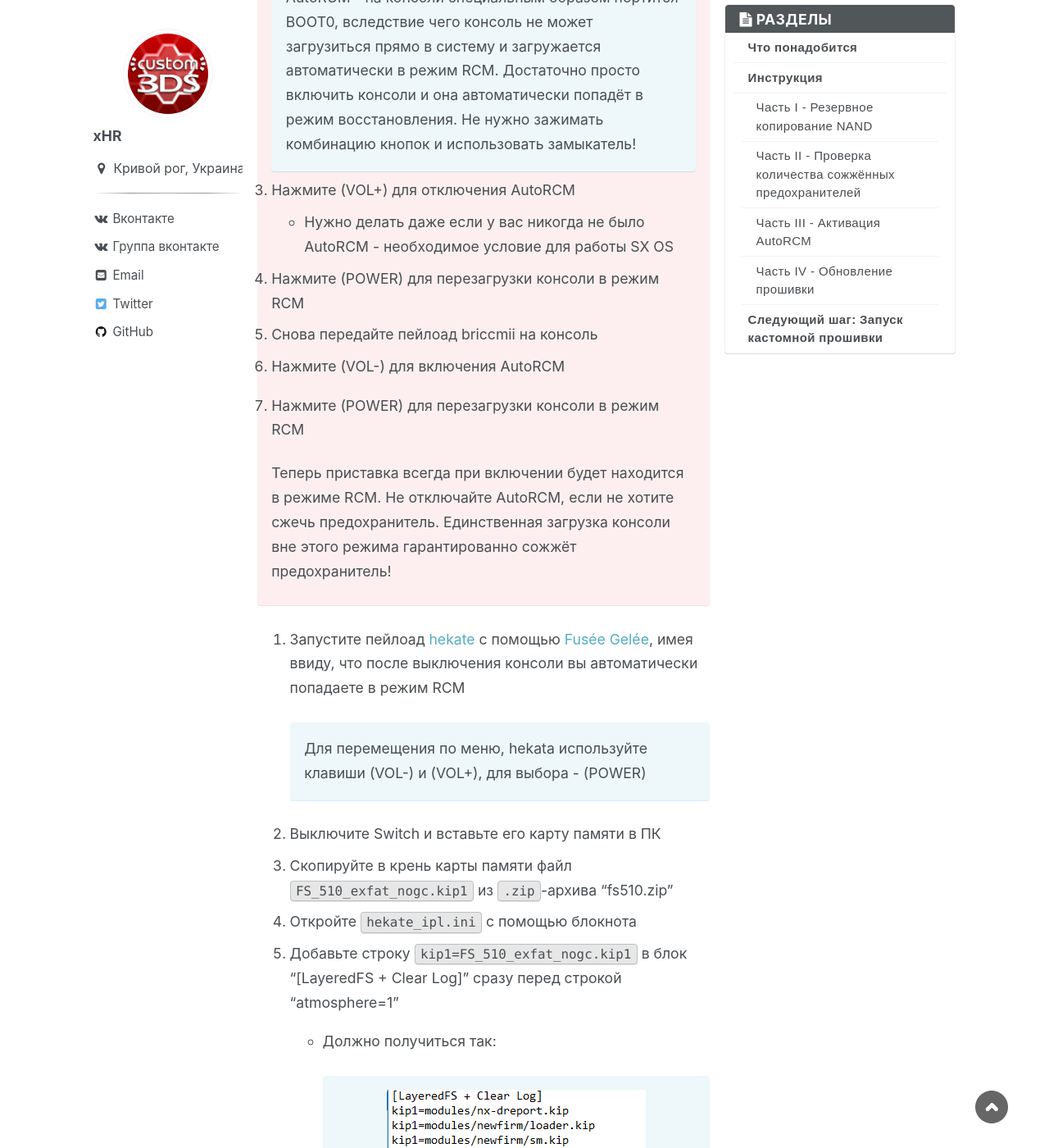
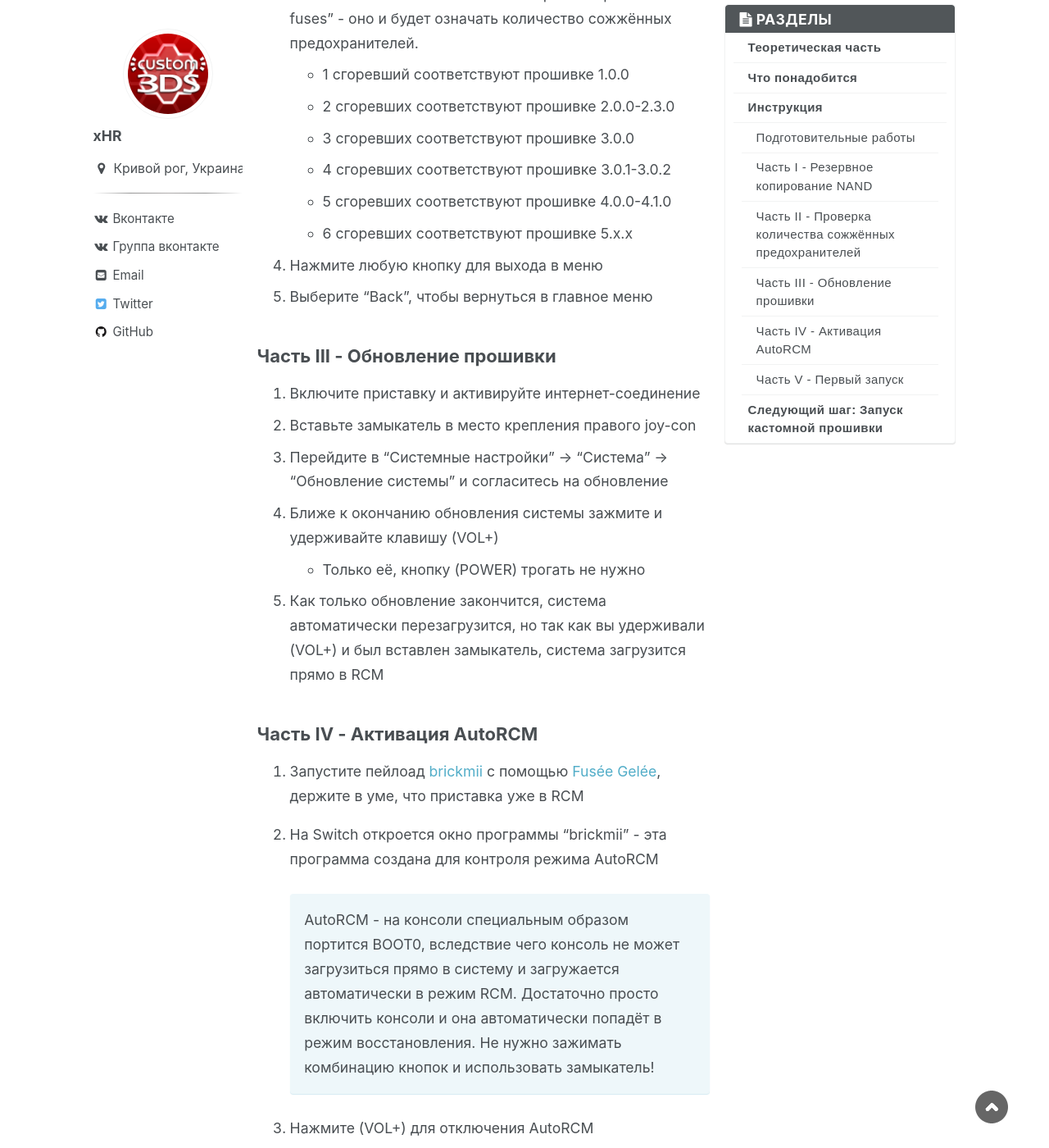
Before and after one commit to rashevskyv/kefir, a Jekyll site: the page built from _pages/update-to-latest.md, in a window 1280 px wide and 1400 px high, scrolled down 3525 px. Shown: the whole window at 82% size. Built offline with Jekyll 4.4.1, drawn with Linux system fonts in a browser that asks for light colours; nearby versions of some CDN libraries; some of the changed text lies outside the part shown.

Commit message:
fix bug about autorcm in safe update section

```diff
--- a/_config.yml
+++ b/_config.yml
@@ -73,7 +73,7 @@ social:
 analytics:
   provider               : "google" # false (default), "google", "google-universal", "custom"
   google:
-    tracking_id          : "UA-92824803-1"
+    tracking_id          : "UA-92824803-5"
 
 
 # Site Author
--- a/_pages/atmos/atmos.md
+++ b/_pages/atmos/atmos.md
@@ -1,28 +1,35 @@
 ---
 permalink: /atmos.html
-title: Atmosphere
+title: Запуск Atmosphere
 author_profile: true
 ---
 {% include toc title="Разделы" %}
 
 Хоть в текущем виде эту CFW и не следовало бы называть Atmosphere, для удобства я буду продолжать это делать. В данный момент это скорее официальная прошивка с запущенными модулями от Atmosphere
 
-# Запуск Atmosphere
-
-## Что понадобится
+# Что понадобится
 
 * Свежая версия пейлоада [hekate](https://github.com/CTCaer/hekate/releases/latest){:target="_blank"}
+* Свежая версия [SDFilesSwitch](https://github.com/tumGER/SDFilesSwitch/releases/latest){:target="_blank"}
 
-## Инструкция
 
-### Запуск Atmosphere
+# Инструкция
+## Подготовительные работы
+
+Если вы делали [безопасное обновление системы](update-to-latest){:target="_blank"}, **пропустите этот шаг**! Переписав `hekate_ipl.ini` после безопасного обновления вы рискуете обновить прошивку слота для картриджа!!
+{: .notice--danger}
+
+1. Выключите Switch и вставьте его карту памяти в ПК
+1. Скопируйте содержимое `.zip`-архива [SDFilesSwitch](https://github.com/tumGER/SDFilesSwitch/releases/latest){:target="_blank"} в корень карты памяти
+
+## Запуск Atmosphere
 
 1. Запустите пейлоад [hekate](https://github.com/CTCaer/hekate/releases/latest){:target="_blank"} с помощью [Fusée Gelée](fusee-gelee){:target="_blank"}
 
 	Для перемещения по меню, hekata используйте клавиши (VOL-) и (VOL+), для выбора - (POWER)
 	{: .notice--info}
 
-1. На эране приставки выберите "Launch firmware" -> "LayeredFS + Clear Log"
+1. На экране приставки выберите "Launch firmware" -> "LayeredFS + Clear Log"
 
 ___
 
--- a/_pages/update-to-latest.md
+++ b/_pages/update-to-latest.md
@@ -4,6 +4,8 @@ title: Безопасное обновление прошивки
 author_profile: true
 ---
 {% include toc title="Разделы" %}
+
+# Теоретическая часть
 
 Для удобства использования взлома в данный момент лучшим решением будет обновить прошивку до актуальной - {% include /vars/sys_version.txt %}. Однако, если ваша прошивка была ниже, чем 5.0.0. то обновившись вы рискуете остаться без колдбута, который, возможно, когда-нибудь нам подарят авторы атмосферы. Наиболее правильным решением в такой ситуации будет обновление с возможностью даунгрейда.
 
@@ -22,11 +24,25 @@ author_profile: true
 
 * Умение [запускать пейлоады через Fusée Gelée](fusee-gelee){:target="_blank"}
 * Свежая версия пейлоада [hekate](https://github.com/CTCaer/hekate/releases/latest){:target="_blank"}
-* [Ключи](/files/keys.zip){:target="_blank"}, одинаковые для всех консолей
+* Свежая версия [SDFilesSwitch](https://github.com/tumGER/SDFilesSwitch/releases/latest){:target="_blank"}
 * Модуль системы [FS_510_exfat_nogc.kip1](files/fs510.zip){:target="_blank"}
 * Свежая версия [briccmii](https://switchtools.sshnuke.net/){:target="_blank"}
 
 # Инструкция
+
+### Подготовительные работы
+
+1. Выключите Switch и вставьте его карту памяти в ПК
+1. Скопируйте содержимое `.zip`-архива [SDFilesSwitch](https://github.com/tumGER/SDFilesSwitch/releases/latest){:target="_blank"} в корень карты памяти
+1. Скопируйте в корень карты памяти файл `FS_510_exfat_nogc.kip1` из `.zip`-архива "fs510.zip"
+1. Откройте `hekate_ipl.ini` с помощью блокнота
+1. Добавьте строку `kip1=FS_510_exfat_nogc.kip1` в блок "[LayeredFS + Clear Log]" сразу перед строкой "atmosphere=1"
+	* Должно получиться так:
+
+		![]({{ base_path }}/images/screenshots/hekate_settings.png)
+		{: .text-center}
+		{: .notice--info}
+
 
 ## Часть I - Резервное копирование NAND
 
@@ -53,38 +69,39 @@ author_profile: true
 1. Нажмите любую кнопку для выхода в меню
 1. Выберите "Back", чтобы вернуться в главное меню
 
-## Часть III - Активация AutoRCM
+## Часть III - Обновление прошивки
 
-1. Запустите пейлоад [briccmii](https://switchtools.sshnuke.net/){:target="_blank"} с помощью [Fusée Gelée](fusee-gelee){:target="_blank"}, держите в уме, что приставка уже в RCM
-1. На Switch откроется окно программы "briccmii" - эта программа создана для контроля режима AutoRCM
+1. Включите приставку и активируйте интернет-соединение
+1. Вставьте замыкатель в место крепления правого joy-con
+1. Перейдите в "Системные настройки" -> "Система"  -> "Обновление системы" и согласитесь на обновление
+1. Ближе к окончанию обновления системы зажмите и удерживайте клавишу (VOL+)
+	* Только её, кнопку (POWER) трогать не нужно
+1. Как только обновление закончится, система автоматически перезагрузится, но так как вы удерживали (VOL+) и был вставлен замыкатель, система загрузится прямо в RCM
+
+## Часть IV - Активация AutoRCM
+
+1. Запустите пейлоад [brickmii](https://switchtools.sshnuke.net/){:target="_blank"} с помощью [Fusée Gelée](fusee-gelee){:target="_blank"}, держите в уме, что приставка уже в RCM
+1. На Switch откроется окно программы "brickmii" - эта программа создана для контроля режима AutoRCM
 
 	AutoRCM - на консоли специальным образом портится BOOT0, вследствие чего консоль не может загрузиться прямо в систему и загружается автоматически в режим RCM. Достаточно просто включить консоли и она автоматически попадёт в режим восстановления. Не нужно зажимать комбинацию кнопок и использовать замыкатель!
 	{: .notice--info}
 
 1. Нажмите (VOL+) для отключения AutoRCM
-	* Нужно делать даже если у вас никогда не было AutoRCM - необходимое условие для работы SX OS
 1. Нажмите (POWER) для перезагрузки консоли в режим RCM
-1. Снова передайте пейлоад briccmii на консоль
+1. Снова передайте пейлоад [brickmii](https://switchtools.sshnuke.net/){:target="_blank"} на консоль с помощью [Fusée Gelée](fusee-gelee){:target="_blank"}
 1. Нажмите (VOL-) для включения AutoRCM
 1. Нажмите (POWER) для перезагрузки консоли в режим RCM
 
 	Теперь приставка всегда при включении будет находится в режиме RCM. Не отключайте AutoRCM, если не хотите сжечь предохранитель. Единственная загрузка консоли вне этого режима гарантированно сожжёт предохранитель!
-{: .notice--danger}
+
+1. Проверьте не сгорели ли после обновления предохранители, выполнив ещё раз [Часть II](#%D0%A7%D0%B0%D1%81%D1%82%D1%8C-ii---%D0%9F%D1%80%D0%BE%D0%B2%D0%B5%D1%80%D0%BA%D0%B0-%D0%BA%D0%BE%D0%BB%D0%B8%D1%87%D0%B5%D1%81%D1%82%D0%B2%D0%B0-%D1%81%D0%BE%D0%B6%D0%B6%D1%91%D0%BD%D0%BD%D1%8B%D1%85-%D0%BF%D1%80%D0%B5%D0%B4%D0%BE%D1%85%D1%80%D0%B0%D0%BD%D0%B8%D1%82%D0%B5%D0%BB%D0%B5%D0%B9){:target="_blank"}
+
+## Часть V - Первый запуск
 
 1. Запустите пейлоад [hekate](https://github.com/CTCaer/hekate/releases/latest){:target="_blank"} с помощью [Fusée Gelée](fusee-gelee){:target="_blank"}, имея ввиду, что после выключения консоли вы автоматически попадаете в режим RCM
 
 	Для перемещения по меню, hekata используйте клавиши (VOL-) и (VOL+), для выбора - (POWER)
 	{: .notice--info}
-
-1. Выключите Switch и вставьте его карту памяти в ПК
-1. Скопируйте в крень карты памяти файл `FS_510_exfat_nogc.kip1` из `.zip`-архива "fs510.zip"
-1. Откройте `hekate_ipl.ini` с помощью блокнота
-1. Добавьте строку `kip1=FS_510_exfat_nogc.kip1` в блок "[LayeredFS + Clear Log]" сразу перед строкой "atmosphere=1"
-	* Должно получиться так:
-
-		![]({{ base_path }}/images/screenshots/hekate_settings.png)
-		{: .text-center}
-		{: .notice--info}
 
 1. Перейдите в "Launch firmware" -> "LayeredFS + Clear Log"
 1. Приставка загрузится в штатном режиме
@@ -92,15 +109,6 @@ author_profile: true
 Теперь при каждом запуске "LayeredFS + Clear Log" у вас будет запускаться кастомная прошивка с поддержкой LayeredFS, чистится логи и подменятся системный модуль, позволяющий не обновлять прошивку слота для картриджей. Если вы захотите запустить другую конфигурацию hekate, не забудьте добавить строку `kip1=FS_510_exfat_nogc.kip1` в конфиг. Помните, что запуск SX OS или любой другой прошивки без этого модуля приведут к обновлению прошивки слота и при даунгрейде на прошивку ниже, чем 4.0.0 он перестанет рабоать! Это значит, что слот не будет работать ТОЛЬКО на прошивке ниже, чем 4.0.0. На любой прошивке выше он будет работать в обычном режиме!
 {: .notice--warning}
 
-## Часть IV - Обновление прошивки
-
-1. Активируйте интернет-соединение
-1. Перейдите в "Системные настройки" -> "Система"  -> "Обновление системы" и согласитесь на обновление
-1. Как только обновление закончится, система автоматически перезагрузится, но так как вы активировали AutoRCM, приставка сразу перейдёт в режим RCM
-1. Проверьте не сгорели ли после обновления предохранители, выполнив ещё раз [Часть II](#%D0%A7%D0%B0%D1%81%D1%82%D1%8C-ii---%D0%9F%D1%80%D0%BE%D0%B2%D0%B5%D1%80%D0%BA%D0%B0-%D0%BA%D0%BE%D0%BB%D0%B8%D1%87%D0%B5%D1%81%D1%82%D0%B2%D0%B0-%D1%81%D0%BE%D0%B6%D0%B6%D1%91%D0%BD%D0%BD%D1%8B%D1%85-%D0%BF%D1%80%D0%B5%D0%B4%D0%BE%D1%85%D1%80%D0%B0%D0%BD%D0%B8%D1%82%D0%B5%D0%BB%D0%B5%D0%B9){:target="_blank"}
-1. Выключите консоль, удерживая кнопку (POWER) 15 секунд
-
-
 ___
 
 # Следующий шаг: [Запуск кастомной прошивки](launch-cfw)
```
Also changed, not shown: _pages/get-started.md (+0 -6 lines), _pages/home.md (+1 -1 lines), _pages/sx/sxos.md (+1 -1 lines).
